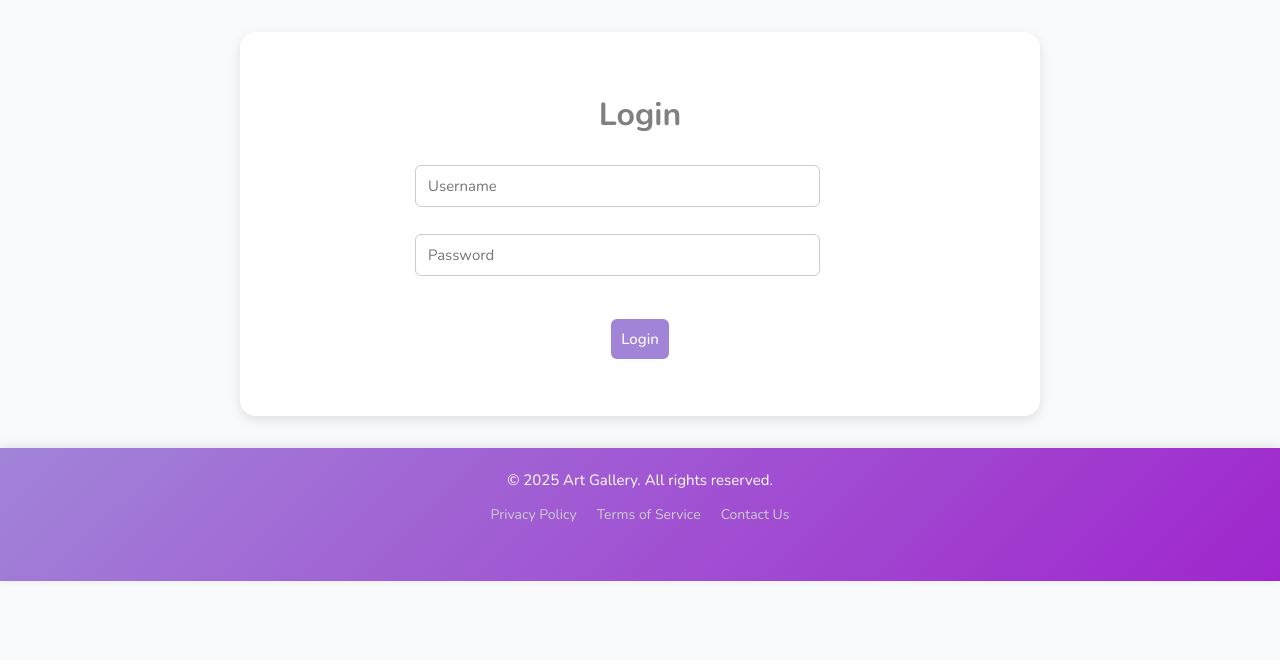
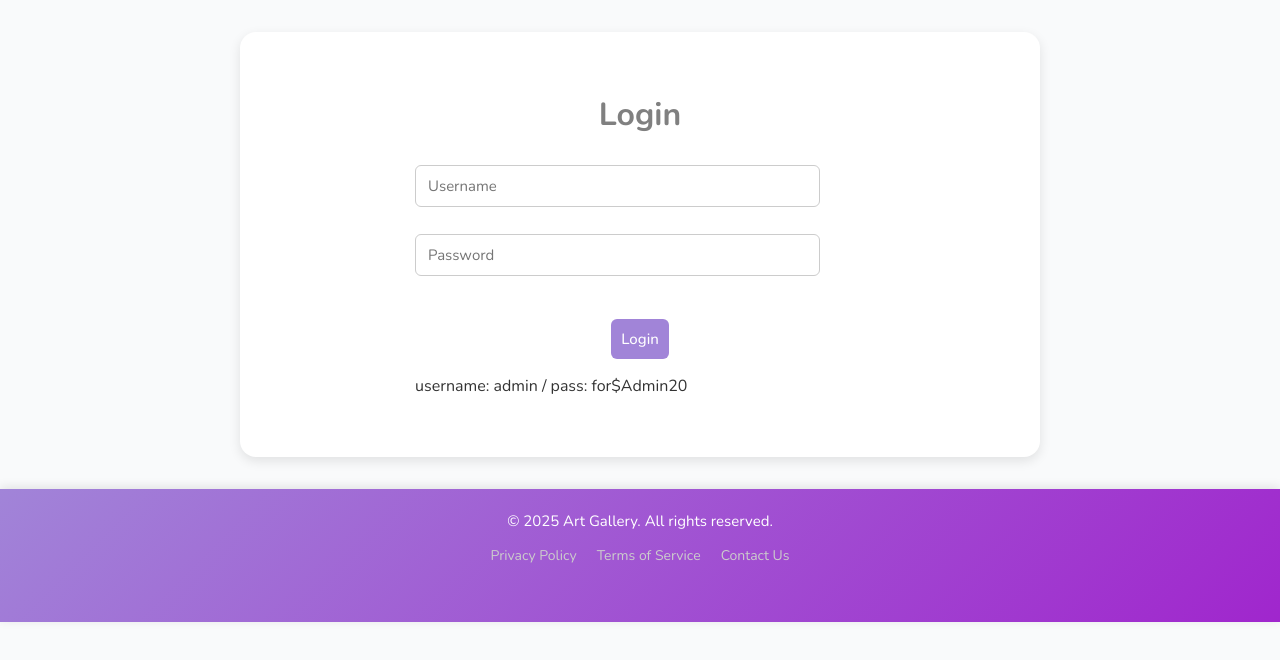
Before and after one commit to saad-alSouheil/CRUD-Art-Shop, a React (Create React App) app in the folder frontend/: page /admin in a window 1280 px wide. Shown: the top 660 px of the page. Built offline with nearby package versions, Linux system fonts and the light colour scheme; some icons are missing.

Commit message:
Final commit

```diff
--- a/frontend/src/Admin/pages/Login.js
+++ b/frontend/src/Admin/pages/Login.js
@@ -51,6 +51,8 @@ export default function Login() {
 
         <button onClick={handleLogin}>Login</button>
 
+        <p>username: admin / pass: for$Admin20</p>
+
       </div>
 
       <p style={{
```
